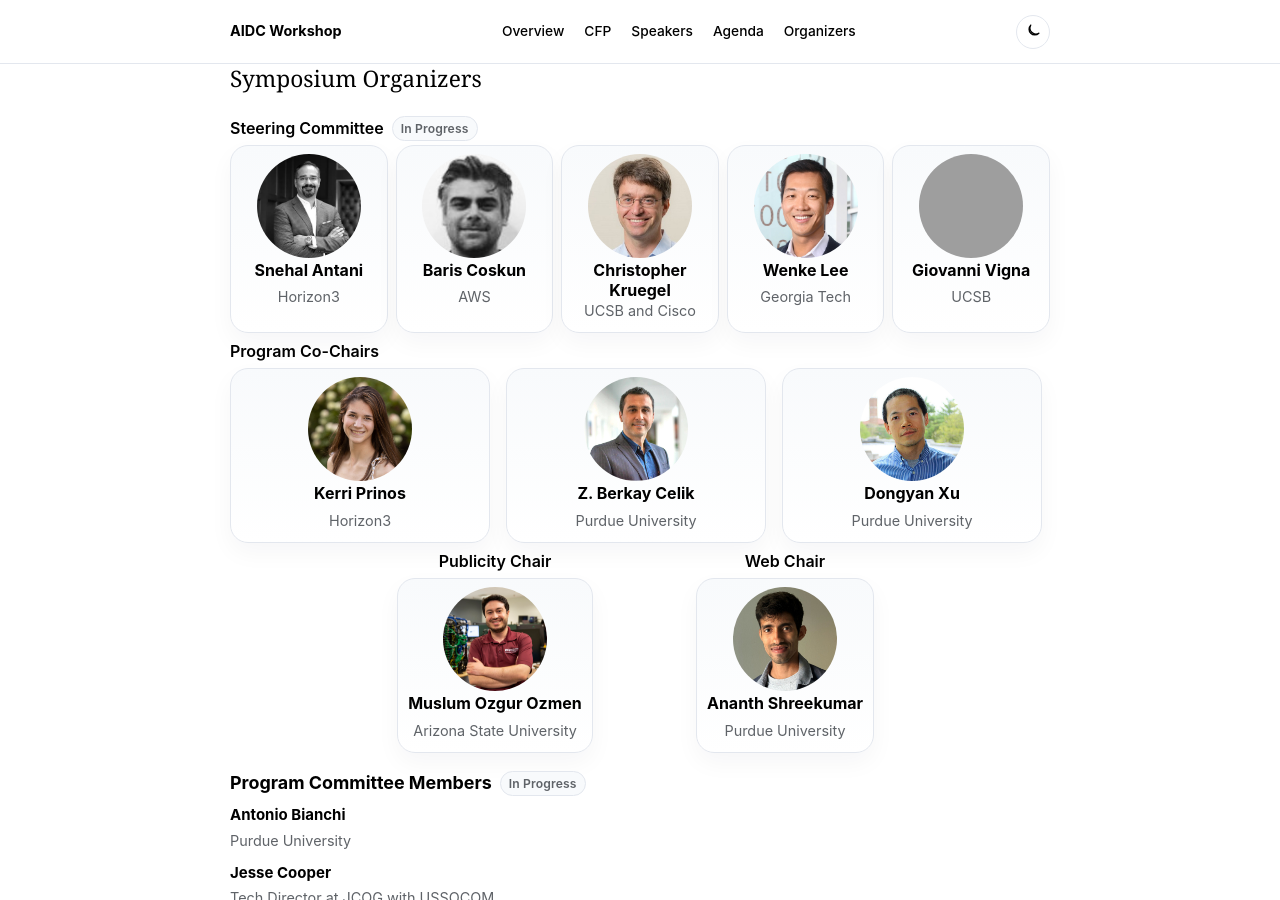
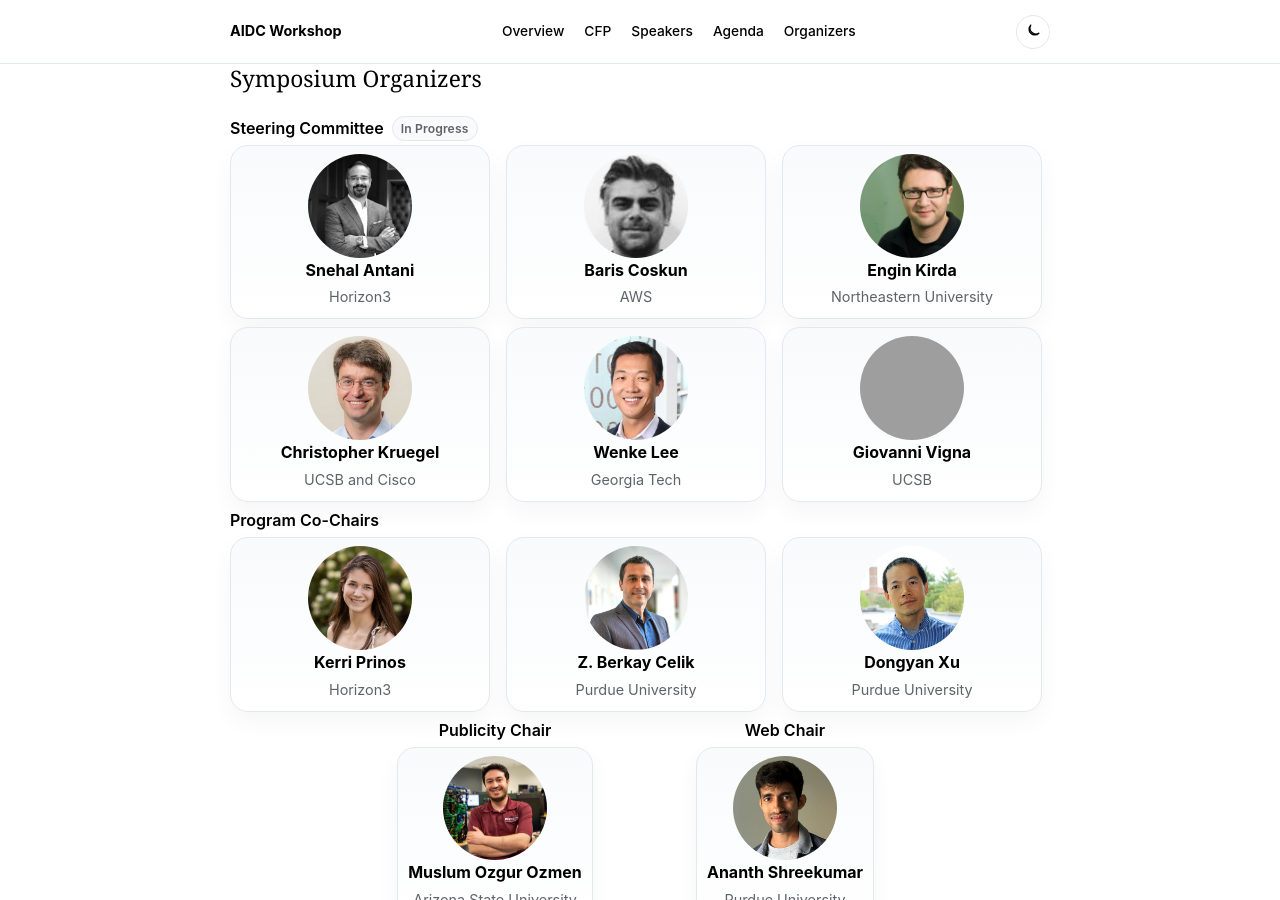
Before and after one commit to aidcworkshop/aidcworkshop.github.io, a Jekyll site: the page built from index.md, in a window 1280 px wide and 900 px high, scrolled down 5207 px, cut to the strip 0-900 px from the top of the window. Built offline with Jekyll 4.4.1, drawn with Linux system fonts in a browser that asks for light colours; grey boxes are pictures that could not be loaded.

Commit message:
Add Engin Kirda to steering committee

```diff
--- a/_data/workshop.yml
+++ b/_data/workshop.yml
@@ -169,7 +169,7 @@ organizers:
   groups:
     - role: "Steering Committee"
       featured: true
-      featured_columns: 5
+      featured_columns: 3
       status: "In Progress"
       compact: true
       people:
@@ -181,6 +181,10 @@ organizers:
           affiliation: "AWS"
           image: "/assets/img/organizers/baris-coskun.jpeg"
           url: "https://www.acetandcoskun.com/baris/"
+        - name: "Engin Kirda"
+          affiliation: "Northeastern University"
+          image: "/assets/img/organizers/engin-kirda.png"
+          url: "https://www.ccs.neu.edu/home/ek/"
         - name: "Christopher Kruegel"
           affiliation: "UCSB and Cisco"
           image: "/assets/img/organizers/christopher-kruegel.jpg"
```
Also changed, not shown: assets/img/organizers/engin-kirda.png (added).
